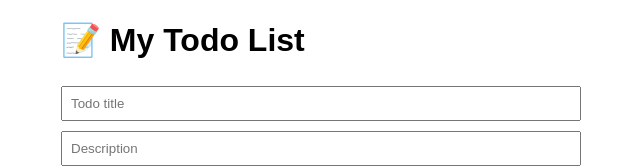
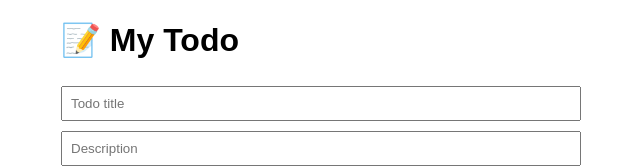
Before and after one commit to nimesh254/Todo_Frontend, a plain HTML site: page index.html in a window 1280 px wide. Shown: the top 168 px of the page, without its empty margins (329-969 px from the left). Drawn offline with Linux system fonts and the light colour scheme; no server answers.

Commit message:
change index

```diff
--- a/index.html
+++ b/index.html
@@ -7,7 +7,7 @@
 </head>
 <body>
 
-    <h1>📝 My Todo List</h1>
+    <h1>📝 My Todo</h1>
 
     <div class="todo-form">
         <input type="text" id="title" placeholder="Todo title" />
```
